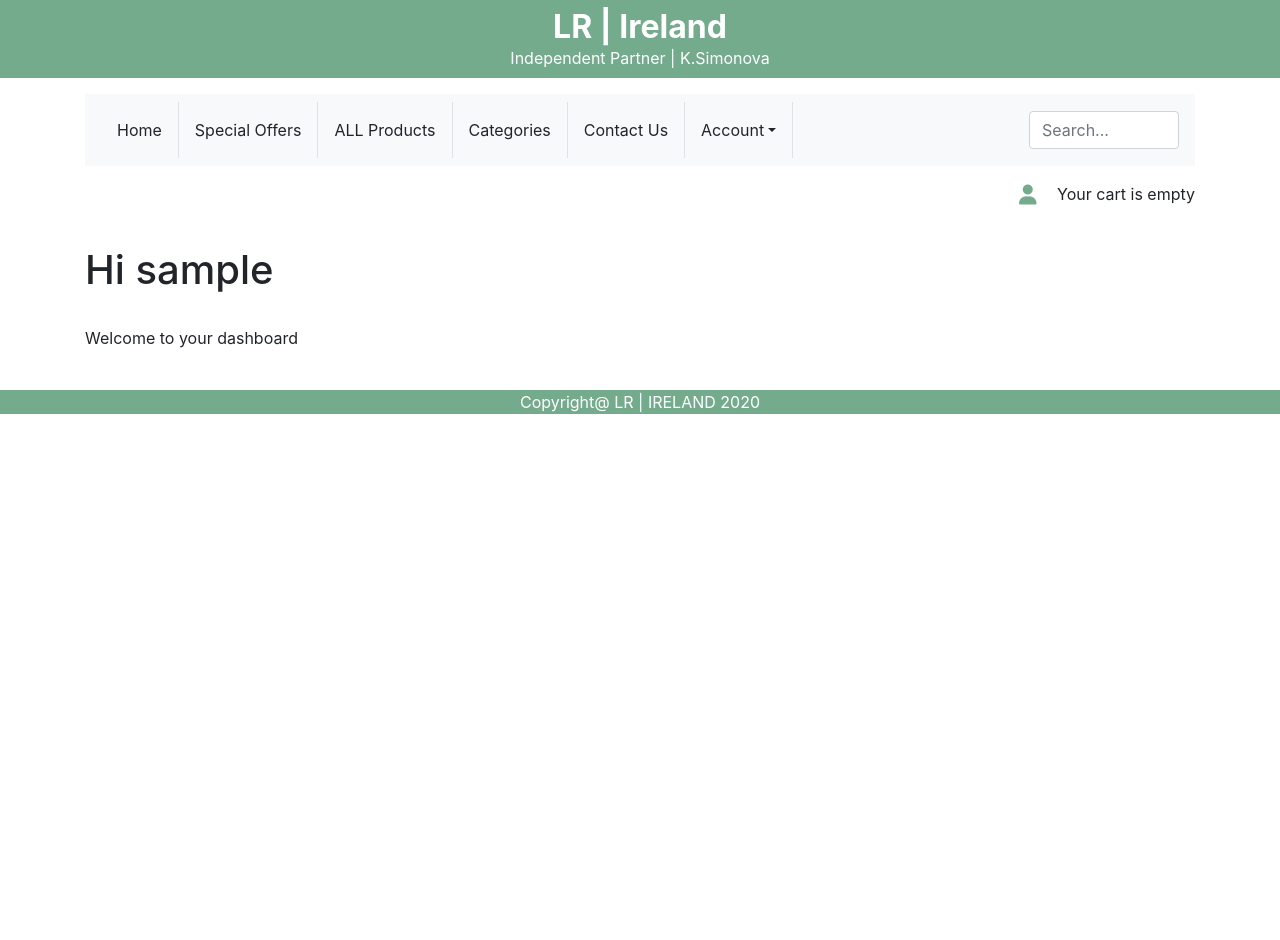
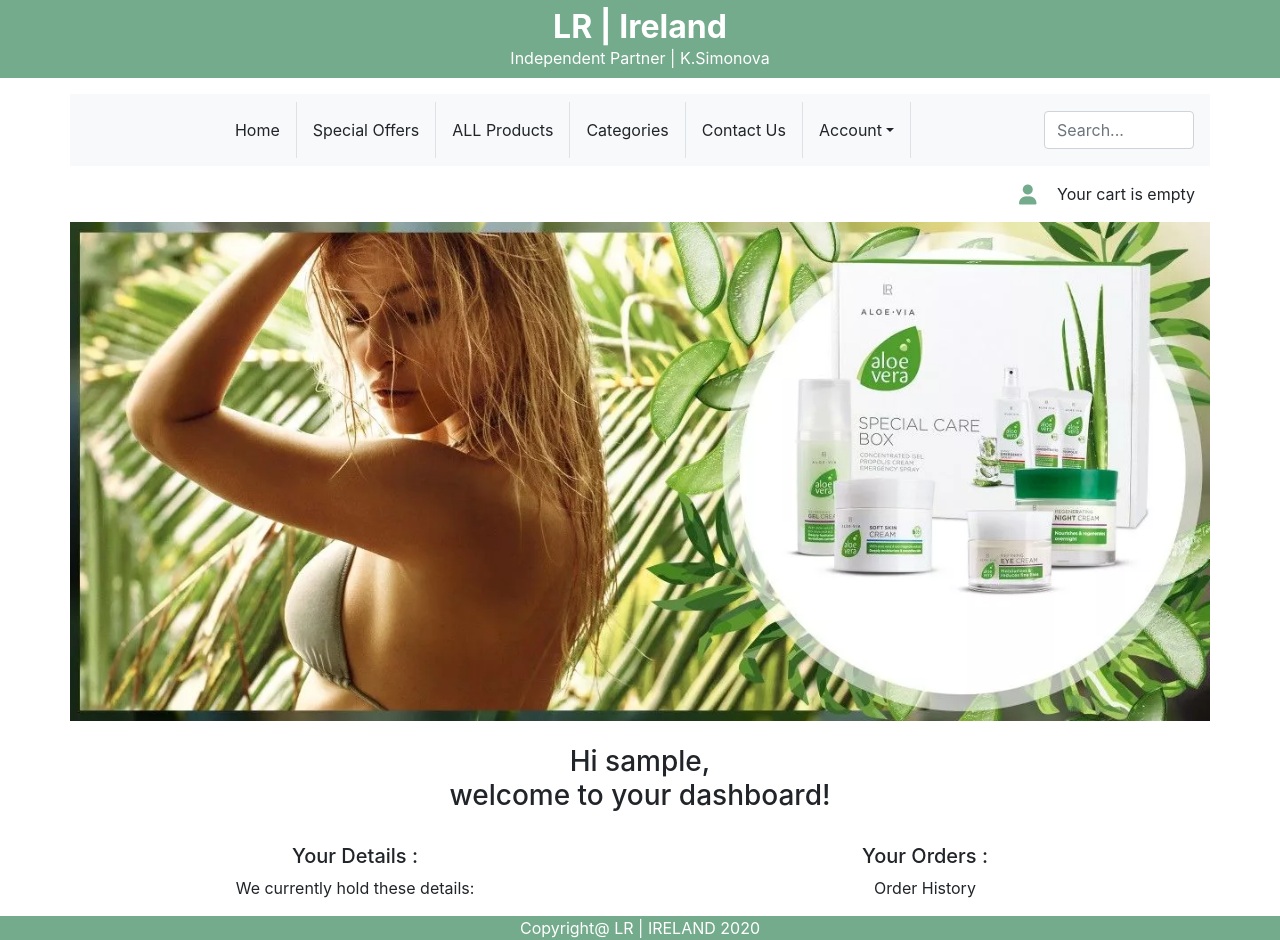
Before and after one commit to mariourban83/MU-Python-Django-Ecommerce-Store, a Django app: page /account/dashboard in a window 1280 px wide. Before the commit the page ends 414 px from the top, so only its background shows below. Run offline with Django 3.2, Linux system fonts and the light colour scheme; the visitor is signed in with stand-in values (Sample User, id 1); some libraries are stand-ins or nearby versions.

Commit message:
Add navigation for the category pages, change product-card layout

```diff
--- a/account/templates/account/dashboard.html
+++ b/account/templates/account/dashboard.html
@@ -1,11 +1,23 @@
 {% extends "shop/base.html" %}
+{% load static %}
+{% block content %}
 
-{% block content %}
-<div class="container">
-<br>
-<h1>Hi {{ user.username}}</h1>
-<br>
-<p>Welcome to your dashboard </p>
-<br>
+<div class="container px-0">
+    <img class="img-fluid mx-auto" src="{% static 'img/banner2.jpg' %}" alt="image">
 </div>
+<div class="container text-center">
+    <br>
+    <h3>Hi {{ user.username}}, <br>welcome to your dashboard!</h3>
+    <br>
+    <div class="row">
+        <div class="col-12 col-md-6">
+            <h5>Your Details :</h5>
+            <p>We currently hold these details:</p>
+        </div>
+        <div class="col-12 col-md-6">
+            <h5>Your Orders :</h5>
+            <p>Order History</p>
+        </div>
+    </div>
+    </div>
 {% endblock %}
--- a/shop/models.py
+++ b/shop/models.py
@@ -18,7 +18,7 @@ class Category(models.Model):
 
     def get_absolute_url(self):
         return reverse('shop:product_list_by_category',
-                       args=[self.id, self.slug])
+                       args=[self.slug])
 
 
 class Product(models.Model):
--- a/shop/templates/shop/base.html
+++ b/shop/templates/shop/base.html
@@ -24,12 +24,14 @@
 </head>
 
 <body>
-    <div class="container-fluid green-bg" id="header-top">
+    <div class="container-fluid px-0 bg-white">
+    <div class="container-fluid green-bg m-0 p-0">
         <a class="nav-link p-0" href="{% url 'shop:home' %}">
             <h2 class="text-center text-white pt-2 pb-0 mb-0"><strong>LR | Ireland</strong></h2>
             <p class="text-center text-white pb-2">Independent Partner | K.Simonova</p>
         </a>
     </div>
+
 
     {% include 'shop/menu.html' %}
 
@@ -50,8 +52,10 @@
         {% endif %}
     </div>
 
+
     {% block content %}
     {% endblock %}
+
 
 
     <!-- Optional JavaScript -->
@@ -65,11 +69,13 @@
     <script src="https://stackpath.bootstrapcdn.com/bootstrap/4.3.1/js/bootstrap.min.js"
         integrity="sha384-JjSmVgyd0p3pXB1rRibZUAYoIIy6OrQ6VrjIEaFf/nJGzIxFDsf4x0xIM+B07jRM" crossorigin="anonymous">
     </script>
+
     <footer>
         <div class="container-fluid green-bg px-0">
             <p class="text-center text-white mb-0">Copyright@ LR | IRELAND 2020</p>
         </div>
     </footer>
+    </div>
 </body>
 
 </html>
--- a/shop/templates/shop/home.html
+++ b/shop/templates/shop/home.html
@@ -3,8 +3,8 @@
 
 {% block content %}
 <br>
-<div class="container">
-    <img class="img-fluid" src="{% static 'img/banner1.jpg' %}" alt="image">
+<div class="container px-0" >
+    <img class="img-fluid" src="{% static 'img/banner2.jpg' %}" alt="image">
 </div>
 <br>
 
--- a/shop/templates/shop/menu.html
+++ b/shop/templates/shop/menu.html
@@ -1,5 +1,5 @@
 {% block menu %}
-<div class="container">
+<div class="container px-0">
     <nav class="navbar navbar-expand-xl navbar-light bg-light">
         <button class="navbar-toggler border-light" type="button" data-toggle="collapse"
             data-target="#navbarSupportedContent" aria-controls="navbarSupportedContent" aria-expanded="false"
@@ -7,7 +7,7 @@
             <i class="fas fa-bars fa-lg" style="color:#74AB8C"></i>
         </button>
 
-        <div class="collapse navbar-collapse" id="navbarSupportedContent">
+        <div class="collapse navbar-collapse px-0 justify-content-around" id="navbarSupportedContent">
             <ul class="navbar-nav">
                 <li class="nav-item  border-right p-2">
                     <a class="nav-link text-body" href="{% url 'shop:home' %}">Home</a>
@@ -18,8 +18,14 @@
                 <li class="nav-item  border-right p-2">
                     <a class="nav-link text-body" href="{% url 'shop:product_list' %}">ALL Products</a>
                 </li>
-                <li class="nav-item border-right p-2">
-                    <a class="nav-link text-body" href="#">Categories</a>
+                <li class="nav-item border-right p-2 dropdown">
+                    <a class="nav-link text-body" href="#" role="button" id="dropdownMenuLink" data-toggle="dropdown" aria-haspopup="true" aria-expanded="false">Categories</a>
+                    <div class="dropdown-menu" aria-labelledby="dropdownMenuLink">
+                            <a class="dropdown-item" href="{% url 'shop:product_list' %}">All</a>
+                            {% for c in categories %}
+                            <a class="dropdown-item" href="{{ c.get_absolute_url }}">{{ c.name }}</a>
+                            {% endfor %}
+                    </div>
                 </li>
                 <li class="nav-item border-right p-2">
                     <a class="nav-link text-body" href="{% url 'shop:contact' %}">Contact Us</a>
--- a/shop/templates/shop/product/list.html
+++ b/shop/templates/shop/product/list.html
@@ -2,7 +2,7 @@
 {% load static %}
 {% block content %}
 <br>
-<div class="container">
+<div class="container px-0">
   <img class="img-fluid" src="{% static 'img/banner3.jpg' %}" alt="image">
   <br>
   <hr>
--- a/shop/templates/shop/special_offers.html
+++ b/shop/templates/shop/special_offers.html
@@ -3,11 +3,10 @@
 
 {% block content %}
 <br>
-<div class="container">
-    <img class="img-fluid" src="{% static 'img/banner2.jpg' %}" alt="image">
+<div class="container px-0">
+    <img class="img-fluid" src="{% static 'img/banner1.jpg' %}" alt="image">
 </div>
 <br>
-
 {% include 'shop/product/product-template.html' %}
 <br>
 {% endblock %}
```
Also changed, not shown: shop/templates/shop/product/product-template.html (+17 -8 lines), shop/views.py (+9 -3 lines).
